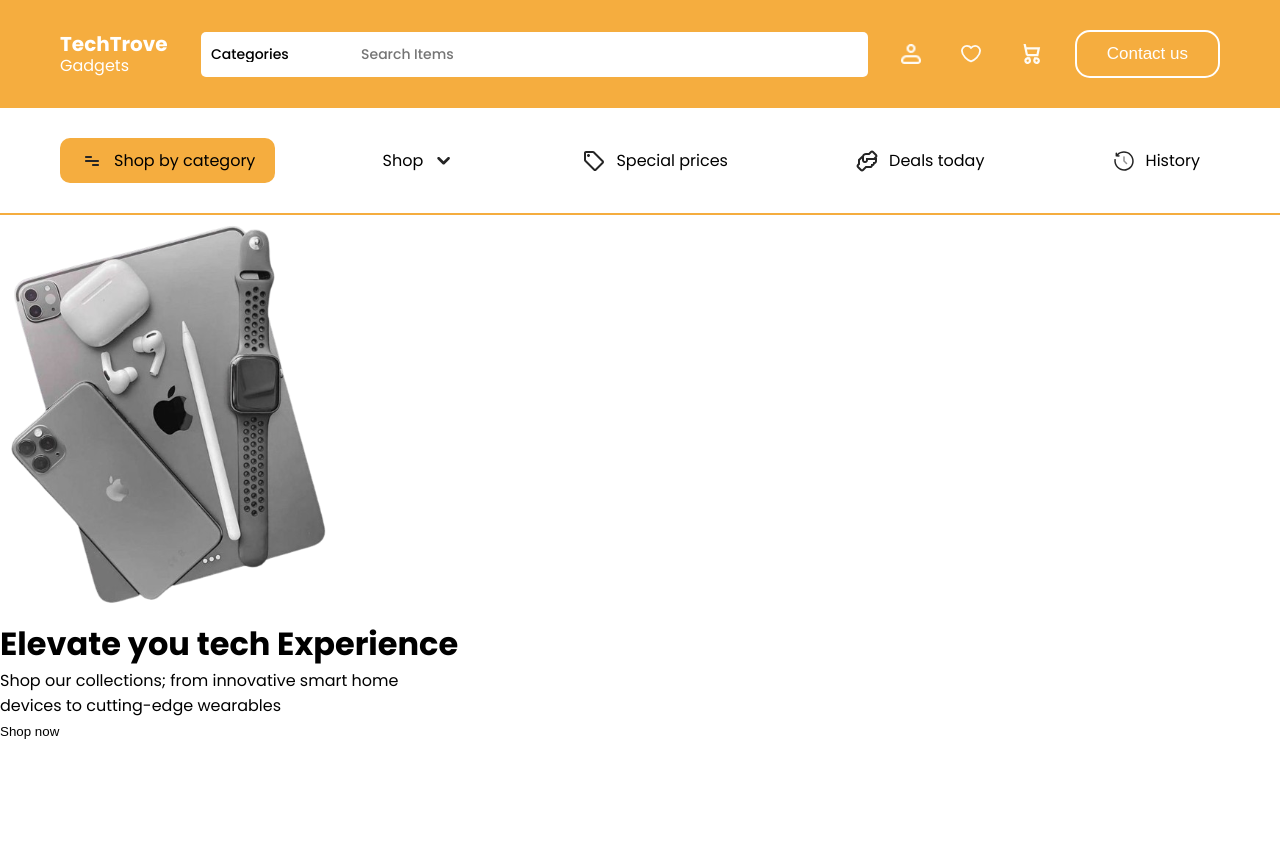
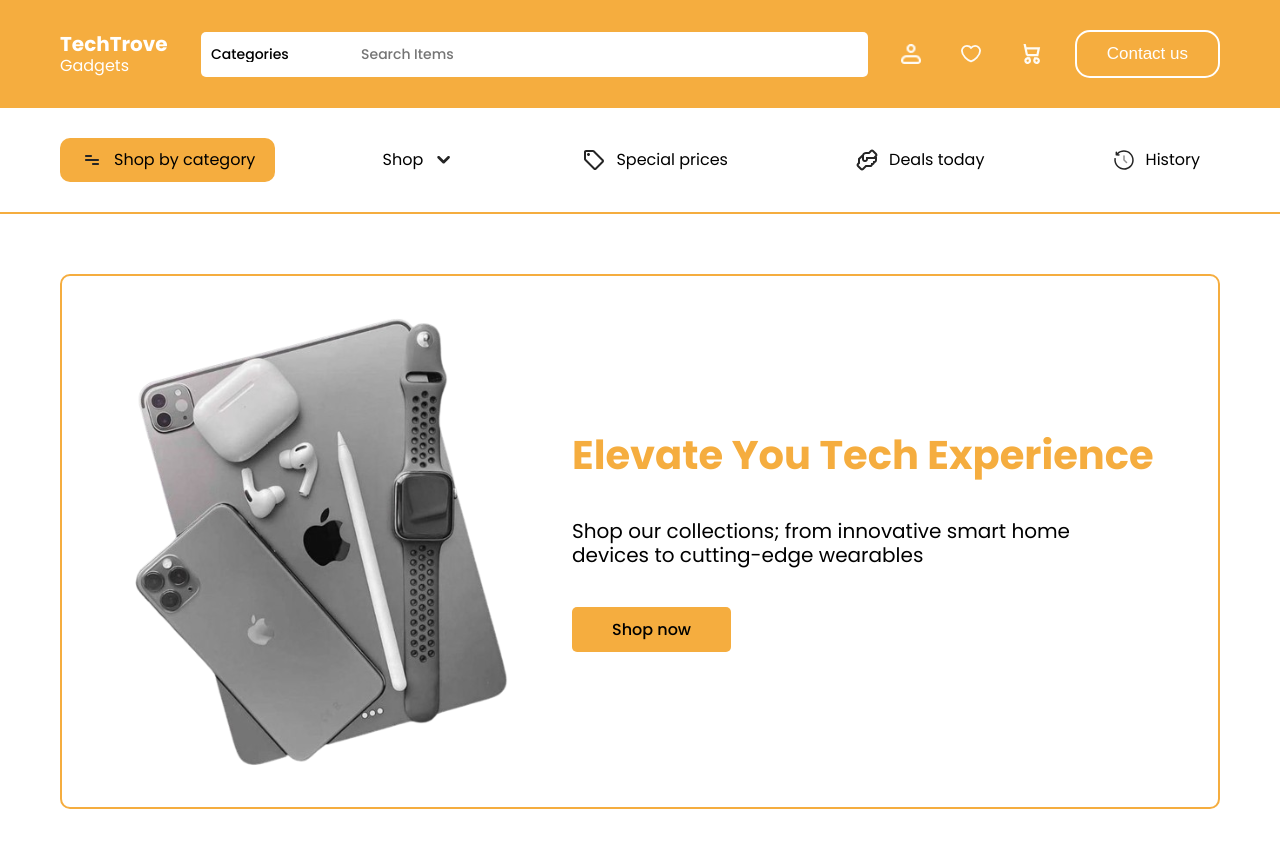
Before and after one commit to Orisabiyi/techtrove, a React (Vite) app: page / in a window 1280 px wide. Shown: the top 848 px of the page. Before the commit the page ends 800 px from the top, so only its background shows below. Built offline with nearby package versions, Linux system fonts and the light colour scheme.

Commit message:
complete the styling of the hero component and include a line height in the global css

```diff
--- a/src/components/Hero.module.css
+++ b/src/components/Hero.module.css
@@ -0,0 +1,56 @@
+.hero {
+  display: flex;
+  align-items: center;
+  justify-content: flex-start;
+  gap: 5rem;
+
+  margin: 6rem;
+  padding: 3rem 6rem;
+  border-radius: 1rem;
+  border: 2px solid var(--primary-color);
+}
+
+.heroImg {
+  width: 40rem;
+  height: auto;
+}
+
+.heroImg img {
+  display: block;
+  width: 100%;
+  height: 100%;
+}
+
+.heroContent {
+  flex: 1;
+
+  display: flex;
+  align-items: flex-start;
+  justify-content: center;
+  flex-direction: column;
+  gap: 4rem;
+}
+
+.heroContent h1 {
+  font-size: 4rem;
+  color: var(--primary-color);
+  text-transform: capitalize;
+}
+
+.heroContent p {
+  font-size: 2rem;
+}
+
+.heroContent button {
+  background: var(--primary-color);
+  border-radius: 0.5rem;
+  padding: 1rem 4rem;
+
+  font-size: 1.6rem;
+  font-family: inherit;
+  font-weight: 500;
+}
+
+.heroContent button:hover {
+  cursor: pointer;
+}
--- a/src/index.css
+++ b/src/index.css
@@ -22,6 +22,7 @@ body {
   font-size: 1.6rem;
   font-family: "Poppins", sans-serif;
   font-weight: 400;
+  line-height: 1.2;
 }
 
 button {
```
